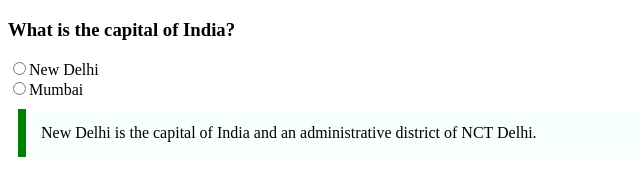
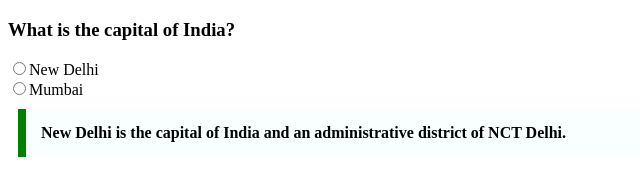
Before and after one commit to acciojob/trivia-AyashaKhan-Intellinez, a website: page main.html in a window 1280 px wide. Shown: the whole page, without its empty margins (0-640 px from the left). Drawn offline with Linux system fonts and the light colour scheme.

Commit message:
created a submission

```diff
--- a/styles.css
+++ b/styles.css
@@ -5,6 +5,7 @@ blockquote{
 	margin: 10px;
 	padding: 15px;
 	border-left: 8px solid green;
-	background-color: #f8ffff;
+	background-color: #f8fffe;
+	font-weight: bold;
 
 }
```
